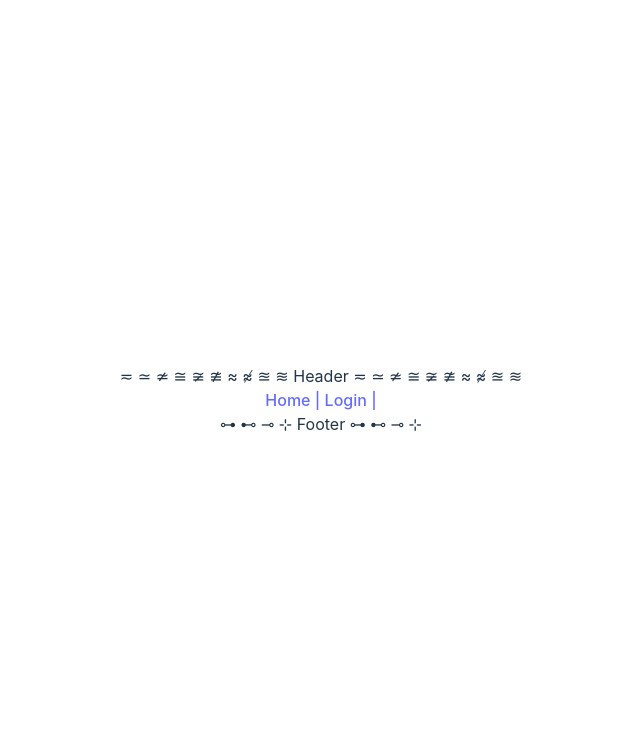
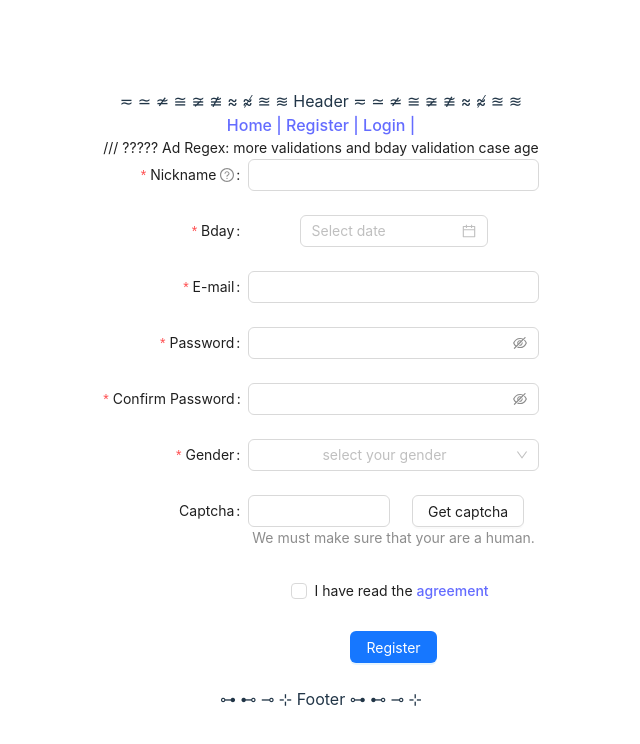
Before and after one commit to pafz/react-e-commerce-candy, a React (Vite) app: page /register in a window 1280 px wide. Shown: the top 744 px of the page, without its empty margins (319-959 px from the left). Built offline with nearby package versions, Linux system fonts and the light colour scheme.

Commit message:
WIP Register -> form prints

```diff
--- a/src/App.jsx
+++ b/src/App.jsx
@@ -9,6 +9,7 @@ import { ProductsProvider } from './context/ProductsContext/ProductsState';
 import Products from './components/Products/Products';
 import Cart from './components/Cart/Cart';
 import { OrdersProvider } from './context/OrdersContext/OrdersState';
+import Register from './components/Register/Register';
 
 function App() {
   return (
@@ -23,6 +24,7 @@ function App() {
                 <Route path="/profile" element={<Profile />} />
                 <Route path="/home" element={<Products />} />
                 <Route path="/cart" element={<Cart />} />
+                <Route path="/register" element={<Register />} />
               </Routes>
               <Footer />
             </OrdersProvider>
--- a/src/components/Header/Header.jsx
+++ b/src/components/Header/Header.jsx
@@ -46,6 +46,9 @@ const Header = () => {
               <Link to="/home">Home | </Link>
             </span>
             <span>
+              <Link to="/register"> Register | </Link>
+            </span>
+            <span>
               <Link to="/">Login | </Link>
             </span>
           </>
--- a/src/components/Products/Products.jsx
+++ b/src/components/Products/Products.jsx
@@ -8,9 +8,9 @@ const Products = () => {
     getProducts();
   }, []);
 
-  //   useEffect(() => {
-  //     localStorage.setItem('cart', JSON.stringify(cart));
-  //   }, [cart]);   SE GUARDA EN EL HEADER Y ASÍ ESTÁ ESCUCHANDO CONSTANTEMENTE, se evita repetir código aquí y en component > Cart
+  useEffect(() => {
+    localStorage.setItem('cart', JSON.stringify(cart));
+  }, [cart]); //SE GUARDA EN EL HEADER Y ASÍ ESTÁ ESCUCHANDO CONSTANTEMENTE, se evita repetir código aquí y en component > Cart
 
   const product = products.map(product => {
     return (
--- a/src/components/Register/Register.jsx
+++ b/src/components/Register/Register.jsx
@@ -1,21 +1,260 @@
 import React from 'react';
-import { useNavigate } from 'react-router-dom';
-import { useContext, useEffect } from 'react';
+import { useState } from 'react'; // ant.design   is necesary to use useContext???
+import {
+  Button,
+  Checkbox,
+  Col,
+  Form,
+  Input,
+  DatePicker,
+  Row,
+  Select,
+} from 'antd';
+const { Option } = Select;
+const residences = [
+  {
+    value: 'zhejiang',
+    label: 'Zhejiang',
+    children: [
+      {
+        value: 'hangzhou',
+        label: 'Hangzhou',
+        children: [
+          {
+            value: 'xihu',
+            label: 'West Lake',
+          },
+        ],
+      },
+    ],
+  },
+  {
+    value: 'jiangsu',
+    label: 'Jiangsu',
+    children: [
+      {
+        value: 'nanjing',
+        label: 'Nanjing',
+        children: [
+          {
+            value: 'zhonghuamen',
+            label: 'Zhong Hua Men',
+          },
+        ],
+      },
+    ],
+  },
+];
+const formItemLayout = {
+  labelCol: {
+    xs: {
+      span: 24,
+    },
+    sm: {
+      span: 8,
+    },
+  },
+  wrapperCol: {
+    xs: {
+      span: 24,
+    },
+    sm: {
+      span: 16,
+    },
+  },
+};
+const tailFormItemLayout = {
+  wrapperCol: {
+    xs: {
+      span: 24,
+      offset: 0,
+    },
+    sm: {
+      span: 16,
+      offset: 8,
+    },
+  },
+};
 
 const Register = () => {
-  const { register } = useContext(RegisterContext);
-  const navigate = useNavigate();
+  const [form] = Form.useForm();
 
-  useEffect(() => {
-    setTimeout(() => {
-      const foundToken = JSON.parse(localStorage.getItem('token'));
-      if (foundToken) {
-        navigate('/profile');
-      }
-    }, 2000);
-  }, [login]);
+  const onFinish = values => {
+    console.log('Received values of form: ', values);
+  };
+  const [autoCompleteResult, setAutoCompleteResult] = useState([]);
+  const onWebsiteChange = value => {
+    if (!value) {
+      setAutoCompleteResult([]);
+    } else {
+      setAutoCompleteResult(
+        ['.com', '.org', '.net'].map(domain => `${value}${domain}`)
+      );
+    }
+  };
+  const websiteOptions = autoCompleteResult.map(website => ({
+    label: website,
+    value: website,
+  }));
 
-  return <div className="container">////AQUI</div>;
+  return (
+    <Form
+      {...formItemLayout}
+      form={form}
+      name="register"
+      onFinish={onFinish}
+      initialValues={{
+        residence: ['zhejiang', 'hangzhou', 'xihu'],
+        prefix: '86',
+      }}
+      style={{
+        maxWidth: 600,
+      }}
+      scrollToFirstError
+    >
+      /// ????? Ad Regex: more validations and bday validation case age
+      <Form.Item
+        name="nickname"
+        label="Nickname"
+        tooltip="What do you want others to call you?"
+        rules={[
+          {
+            required: true,
+            message: 'Please input your nickname!',
+            whitespace: true,
+          },
+        ]}
+      >
+        <Input />
+      </Form.Item>
+      <Form.Item
+        name="bday"
+        label="Bday"
+        rules={[
+          { type: 'date', message: 'The input is not a valid date' },
+          { required: true, message: 'Please input your Birthday!' },
+        ]}
+      >
+        <DatePicker />
+      </Form.Item>
+      <Form.Item
+        name="mail"
+        label="E-mail"
+        rules={[
+          {
+            type: 'mail',
+            message: 'The input is not valid E-mail!',
+          },
+          {
+            required: true,
+            message: 'Please input your E-mail!',
+          },
+        ]}
+      >
+        <Input />
+      </Form.Item>
+      <Form.Item
+        name="password"
+        label="Password"
+        rules={[
+          {
+            required: true,
+            message: 'Please input your password!',
+          },
+        ]}
+        hasFeedback
+      >
+        <Input.Password />
+      </Form.Item>
+      <Form.Item
+        name="confirm"
+        label="Confirm Password"
+        dependencies={['password']}
+        hasFeedback
+        rules={[
+          {
+            required: true,
+            message: 'Please confirm your password!',
+          },
+          ({ getFieldValue }) => ({
+            validator(_, value) {
+              if (!value || getFieldValue('password') === value) {
+                return Promise.resolve();
+              }
+              return Promise.reject(
+                new Error('The new password that you entered do not match!')
+              );
+            },
+          }),
+        ]}
+      >
+        <Input.Password />
+      </Form.Item>
+      <Form.Item
+        name="gender"
+        label="Gender"
+        rules={[
+          {
+            required: true,
+            message: 'Please select gender!',
+          },
+        ]}
+      >
+        <Select placeholder="select your gender">
+          <Option value="male">F</Option>
+          <Option value="female">M</Option>
+          <Option value="other">None</Option>
+        </Select>
+      </Form.Item>
+      <Form.Item
+        label="Captcha"
+        extra="We must make sure that your are a human."
+      >
+        <Row gutter={8}>
+          <Col span={12}>
+            <Form.Item
+              name="captcha"
+              noStyle
+              rules={[
+                {
+                  required: true,
+                  message: 'Please input the captcha you got!',
+                },
+              ]}
+            >
+              <Input />
+            </Form.Item>
+          </Col>
+          <Col span={12}>
+            <Button>Get captcha</Button>
+          </Col>
+        </Row>
+      </Form.Item>
+      <Form.Item
+        name="agreement"
+        valuePropName="checked"
+        rules={[
+          {
+            validator: (_, value) =>
+              value
+                ? Promise.resolve()
+                : Promise.reject(new Error('Should accept agreement')),
+          },
+        ]}
+        {...tailFormItemLayout}
+      >
+        <Checkbox>
+          I have read the <a href="">agreement</a>
+        </Checkbox>
+      </Form.Item>
+      <Form.Item {...tailFormItemLayout}>
+        <Button type="primary" htmlType="submit">
+          Register
+        </Button>
+      </Form.Item>
+    </Form>
+  );
 };
 
 export default Register;
+//https://ant.design/components/form   Registration -> Fill in this form to create a new account for you. -> JS
```
